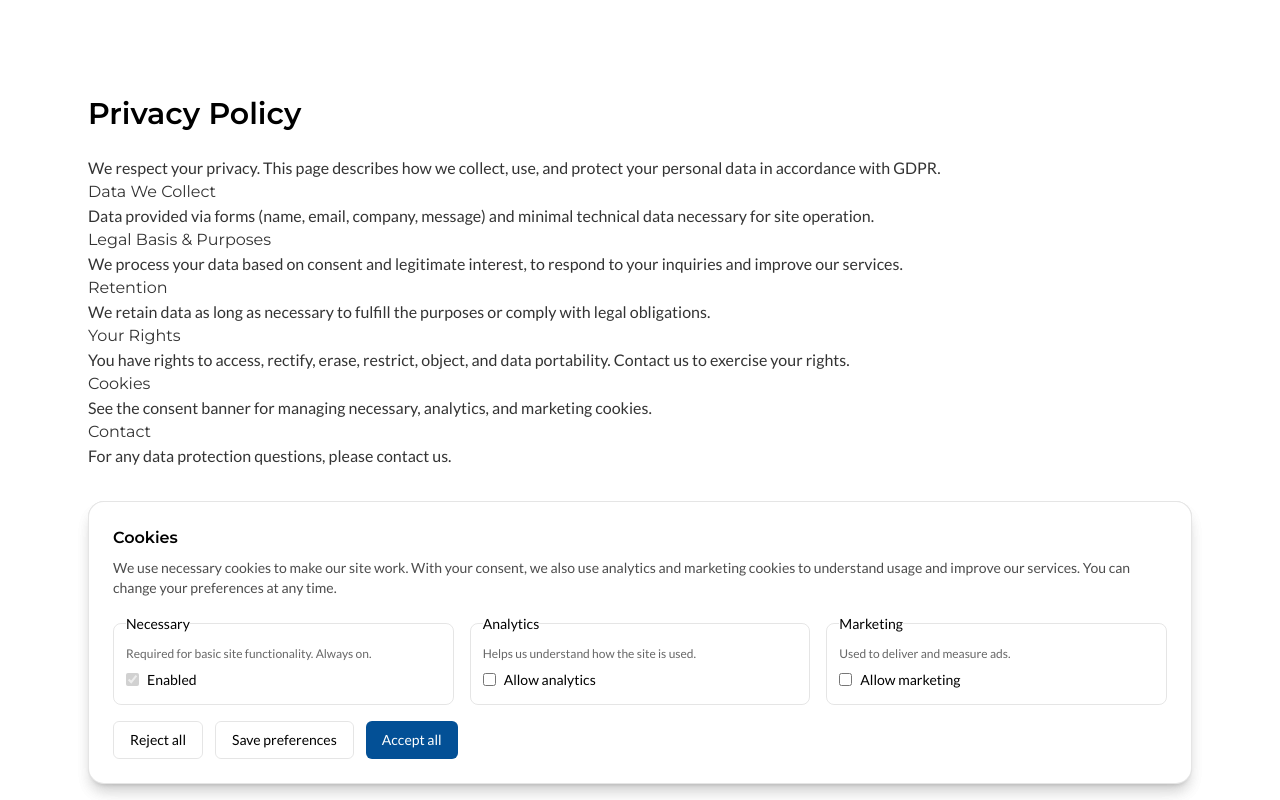
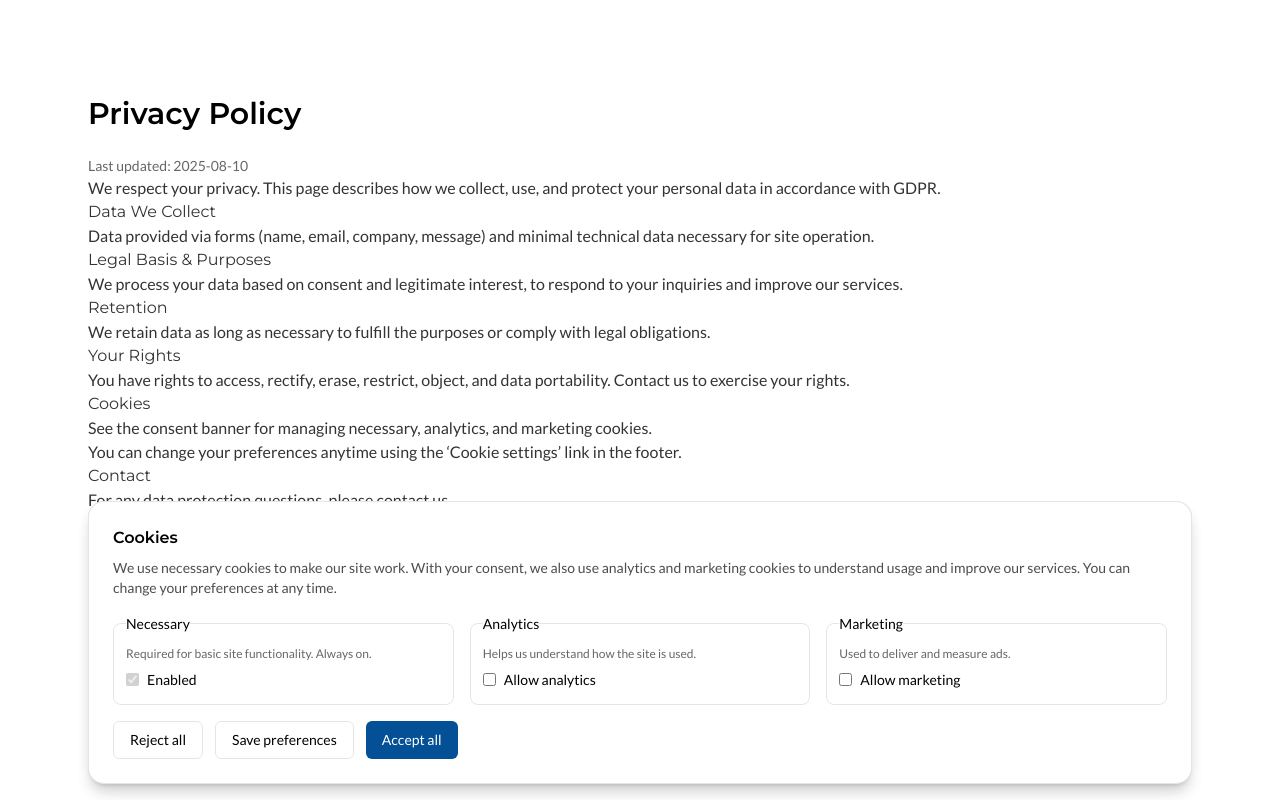
Before and after one commit to mallocode300/synaptiq_systems, a Next.js app: page /en/privacy in a window 1280 px wide. Built offline with nearby package versions, Linux system fonts and the light colour scheme.

Commit message:
ui: refined timeline; enhanced privacy/terms content

```diff
--- a/app/[lang]/privacy/page.tsx
+++ b/app/[lang]/privacy/page.tsx
@@ -9,6 +9,7 @@ export default async function PrivacyPage({ params }: { params: Promise<{ lang:
         {isFr ? "Politique de confidentialité" : "Privacy Policy"}
       </h1>
       <div className="prose max-w-none text-black/80">
+        <p className="text-sm text-black/60">{isFr ? "Dernière mise à jour" : "Last updated"}: 2025-08-10</p>
         <p>
           {isFr
             ? "Nous respectons votre vie privée. Cette page décrit comment nous collectons, utilisons et protégeons vos données personnelles conformément au RGPD."
@@ -44,6 +45,11 @@ export default async function PrivacyPage({ params }: { params: Promise<{ lang:
             ? "Voir la bannière de consentement pour la gestion des cookies nécessaires, analytiques et marketing."
             : "See the consent banner for managing necessary, analytics, and marketing cookies."}
         </p>
+        <p>
+          {isFr
+            ? "Vous pouvez modifier vos préférences à tout moment via le lien ‘Paramètres des cookies’ en pied de page."
+            : "You can change your preferences anytime using the ‘Cookie settings’ link in the footer."}
+        </p>
         <h2>{isFr ? "Contact" : "Contact"}</h2>
         <p>
           {isFr
--- a/app/[lang]/terms/page.tsx
+++ b/app/[lang]/terms/page.tsx
@@ -9,6 +9,7 @@ export default async function TermsPage({ params }: { params: Promise<{ lang: Lo
         {isFr ? "Conditions d’utilisation" : "Terms of Service"}
       </h1>
       <div className="prose max-w-none text-black/80">
+        <p className="text-sm text-black/60">{isFr ? "Dernière mise à jour" : "Last updated"}: 2025-08-10</p>
         <p>
           {isFr
             ? "Ces conditions régissent l’utilisation du site et des services proposés par Synaptiq. En accédant à ce site, vous acceptez ces conditions."
--- a/components/Timeline.tsx
+++ b/components/Timeline.tsx
@@ -10,10 +10,16 @@ export default function Timeline({ items }: { items: TimelineItem[] }) {
     <ol className="relative ml-4 md:ml-6">
       {items.map((step, i) => (
         <li key={i} className="pl-6 md:pl-8 pb-6 last:pb-0 relative">
-          <span className="absolute left-0 top-1.5 h-3 w-3 rounded-full bg-[#035096]" />
+          <span className="absolute left-0 top-1.5 h-3 w-3 rounded-full bg-[#035096] ring-2 ring-[#035096]/20" />
           {i < items.length - 1 && (
-            <span className="absolute left-1.5 top-5 md:left-2 h-[calc(100%-1rem)] w-px bg-black/10" />
+            <span className="absolute left-1.5 top-5 md:left-2 h-[calc(100%-1rem)] w-px bg-gradient-to-b from-black/10 to-transparent" />
           )}
+          <div className="inline-flex items-center gap-2 text-xs text-black/50 mb-1">
+            <span className="inline-flex h-5 w-5 items-center justify-center rounded-full bg-black/5 text-black/60 font-medium">
+              {String(i + 1).padStart(2, "0")}
+            </span>
+            <span className="sr-only">Step {i + 1}</span>
+          </div>
           <h3 className="text-base md:text-lg font-semibold">{step.title}</h3>
           {step.description && (
             <p className="text-sm md:text-base text-black/70 mt-1">{step.description}</p>
```
